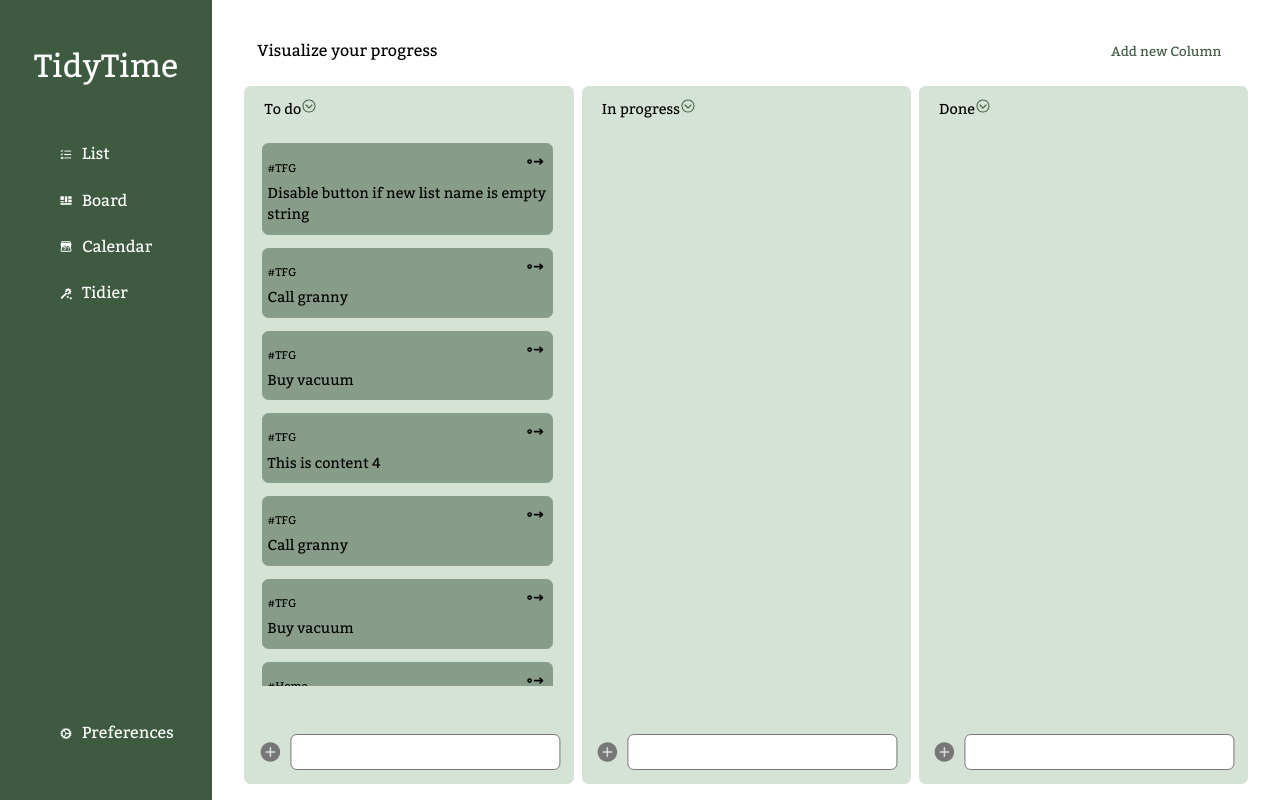
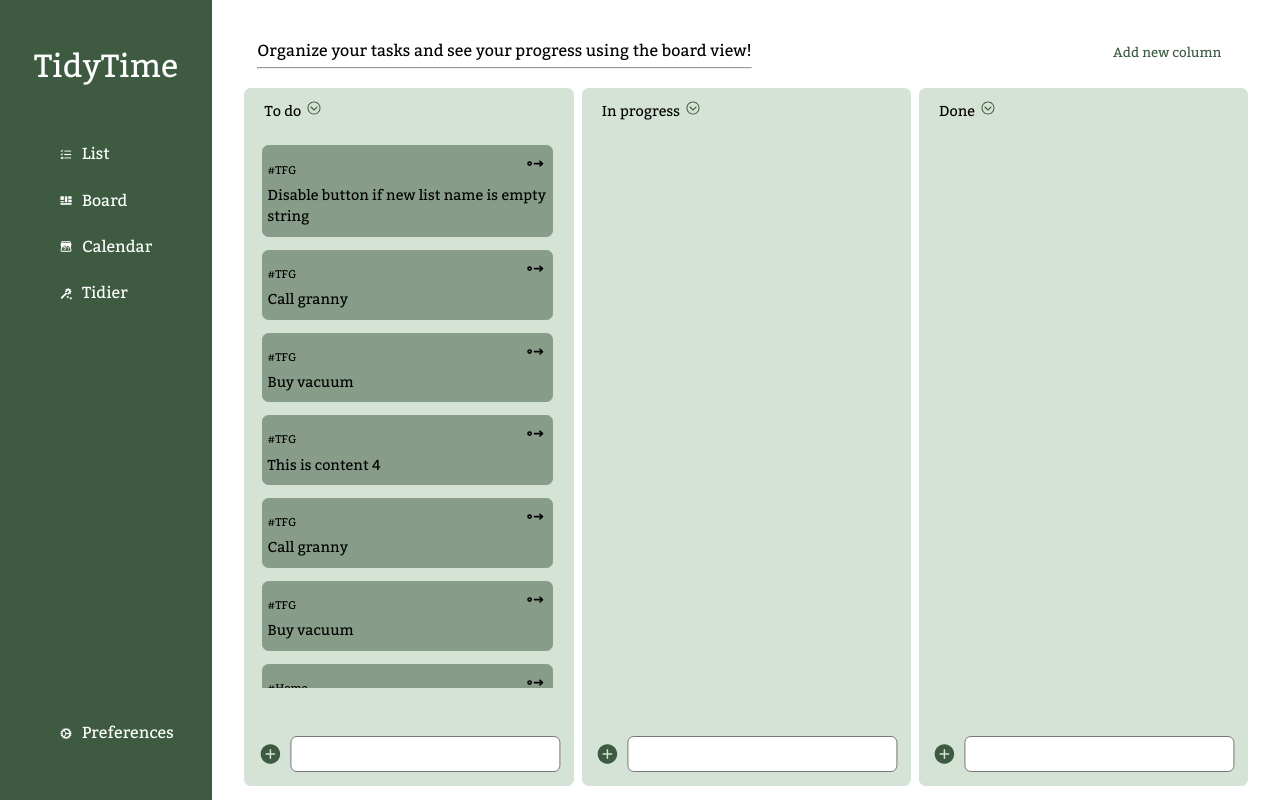
Before and after one commit to garciafdezpatricia/TidyTime, a Next.js app in the folder client/: page /board in a window 1280 px wide. Built offline with nearby package versions, Linux system fonts and the light colour scheme.

Commit message:
Board view
There are still some remaining fixes but board view prototype is finished.

```diff
--- a/client/src/components/Board/Board.scss
+++ b/client/src/components/Board/Board.scss
@@ -29,7 +29,13 @@
         }
     }
 
-    .board-board {
+    .board-board-empty {
+        background-image: url("./../../../public/board.svg");
+        background-repeat: no-repeat;
+        background-position: center;
+    }
+
+    .board-board, .board-board-empty {
         display: flex;
         height: 100%;
         width: 100%;
@@ -60,6 +66,7 @@
                 color: $black;
                 padding: .5rem .5rem 0rem 1.2rem;
                 justify-content: flex-start;
+                gap: .3rem;
             }
 
             .board-column-content {
@@ -124,6 +131,10 @@
                     gap: .5rem;
                     justify-content: center;
 
+                    .new-item-icon {
+                        color: $black;
+                    }
+
                     input {
                         width: 80%;
                         border: .1rem solid $light-grey;
--- a/client/src/components/Board/Board.tsx
+++ b/client/src/components/Board/Board.tsx
@@ -53,13 +53,15 @@ export default function Board() {
     return (
         <article className="board-section">
             <section className="board-button-section">
-                <p>Visualize your progress</p>
+                <p>Organize your tasks and see your progress using the board view!
+                    <hr></hr>
+                </p>
                 <button
                     className="add-column-button"
                     onClick={() => setBoardColumns([...boardColumns, "New column"])}
-                >Add new Column</button>
+                >Add new column</button>
             </section>
-            <section className="board-board">
+            <section className={boardColumns.length > 0 ? "board-board" : "board-board-empty"}>
                 {
                     boardColumns.length > 0 ?
                     boardColumns.map((column, index) => {
@@ -75,7 +77,7 @@ export default function Board() {
                         )
                     })
                     :
-                    <p className="empty-board">Add new columns to the board!</p>
+                    <p className="empty-board">No columns yet... add a new one</p>
                 }
             </section>
             { isMovingTask &&
--- a/client/src/components/Board/Card.tsx
+++ b/client/src/components/Board/Card.tsx
@@ -21,7 +21,13 @@ export default function Card({cardIndex, title, list, columnIndex, handleMoveTas
             <div className="item-header">
                 <p>#{list}</p>
                 <div className="move-to-icon">
-                    <TbArrowMoveRight onClick={() => handleMoveTask(columnIndex, cardIndex)} size={"1.2rem"} className="move-to-icon-icon" />
+                    <TbArrowMoveRight
+                        onClick={() => handleMoveTask(columnIndex, cardIndex)}
+                        size={"1.2rem"}
+                        className="move-to-icon-icon"
+                        title="Move task"
+                        cursor={"pointer"}
+                        />
                 </div>
             </div>
             <p className="item-content">{title}</p>
--- a/client/src/components/Board/Column.tsx
+++ b/client/src/components/Board/Column.tsx
@@ -28,7 +28,6 @@ export default function Column({sectionWidth, content, index, name, handleMoveTa
     }
 
     const renameList = () => {
-        console.log(index);
         setBoardColumns((prevColumns) => {
 			const newColumns = [...prevColumns];
 			newColumns[index] = renameListName;
@@ -62,18 +61,23 @@ export default function Column({sectionWidth, content, index, name, handleMoveTa
                 setBoardColumns((prevColumns) => {
                     return prevColumns.filter((_, i) => i !== index);
                 })
+                const updatedBoardItems = [...boardItems];
                 // move items from the list we're deleting to the first one
                 const itemsToMove = boardItems[index];
-                itemsToMove.map((item) => item.status = 0);
-                let updatedBoardItems = [...boardItems];
-                updatedBoardItems.splice(index, 1); // delete
-                updatedBoardItems.splice(0, 0, itemsToMove); // insert items to the first list
+                if (itemsToMove) {
+                    itemsToMove.map((item) => item.status = 0);
+                    updatedBoardItems.splice(index, 1); // delete
+                    // check if the first column exists (could be the one that is being deleted)
+                    updatedBoardItems[0] = updatedBoardItems[0] ? [...itemsToMove, ...updatedBoardItems[0]] : [...itemsToMove];
+                } else {
+                    updatedBoardItems.splice(index, 1); // delete
+                }
                 setBoardItems(updatedBoardItems);
             }
             setConfirmationDeleteModalOpen(false);
         }
 	};
-
+    // TODO: bug in edit modal being cut by the column -> need an alternative
     return (
         <section className="board-column" key={index} style={{width: `${sectionWidth}%`}}>
             <div className="board-column-title">
@@ -90,7 +94,7 @@ export default function Column({sectionWidth, content, index, name, handleMoveTa
                             onRenameAction={renameList}
                             onInputChange={handleInputChange}
                             onClose={() => setManagingListIndex(-1)}
-                            dontShowDelete={true}
+
                         />
                     )}
                 </div>
@@ -115,7 +119,7 @@ export default function Column({sectionWidth, content, index, name, handleMoveTa
                 <form className="new-item-form">
                     <IoIosAddCircle
                         size={"1.5rem"}
-                        color="#787777"
+                        color="#3E5B41"
                         cursor={"pointer"}
                         className="new-item-icon"
                     />
--- a/client/src/components/Modal/AbsoluteModal/AbsoluteModal.scss
+++ b/client/src/components/Modal/AbsoluteModal/AbsoluteModal.scss
@@ -2,7 +2,7 @@
 
 .move-task {
     position: absolute;
-    top: 20%;
+    top: 30%;
     left: 50%;
     transform: translateX(-50%);
     z-index: 9999;
@@ -12,6 +12,7 @@
     background-color: $white;
     padding: .8rem;
     border-radius: .4rem;
+    box-shadow: 5px 9px 40px -4px rgba(0,0,0,0.75);
     button {
         background-color: transparent;
         border: none;
--- a/client/src/components/Modal/AbsoluteModal/AbsoluteModal.tsx
+++ b/client/src/components/Modal/AbsoluteModal/AbsoluteModal.tsx
@@ -33,7 +33,7 @@ export default function MoveModal({options, onClick, columnIndex, cardIndex, onC
 
     return (
         <div ref={ref} className="move-task">
-            <p>Move task to:</p>
+            {options.length > 1 ? <p>Move task to:</p> : <p>Add columns to move your tasks!</p>}
             {
                 options.map((option, index) => {
                     if (index !== columnIndex) {
```
Also changed, not shown: client/public/board.svg (added).
